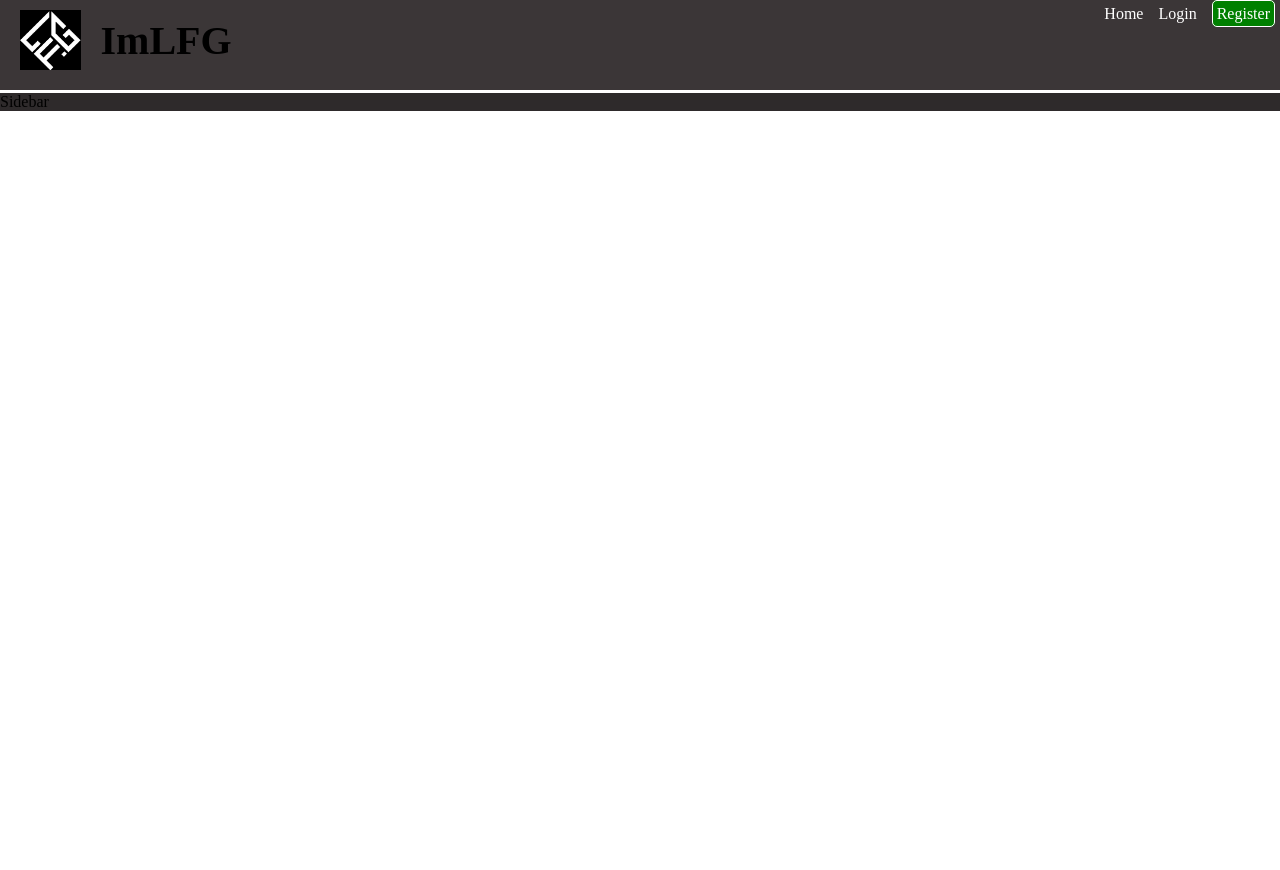
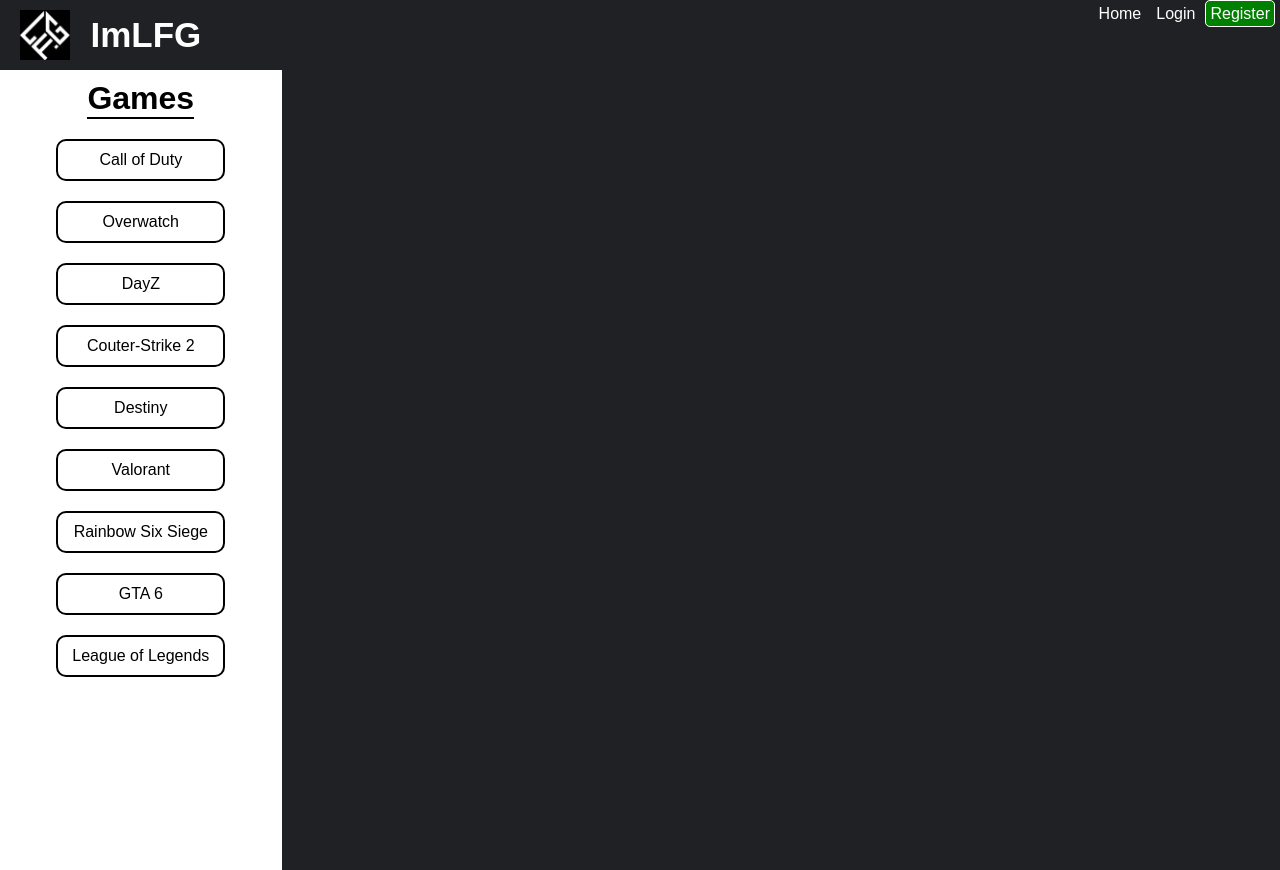
Before and after one commit to Mike-and-Zach/LFG, a React (Create React App) app: page / in a window 1280 px wide. Before the commit the page ends 800 px from the top, so only its background shows below. Built offline with nearby package versions, Linux system fonts and the light colour scheme.

Commit message:
updating frontend 4/11

```diff
--- a/package.json
+++ b/package.json
@@ -14,6 +14,7 @@
     "pg": "^8.10.0",
     "react": "^18.2.0",
     "react-dom": "^18.2.0",
+    "react-icons": "^4.8.0",
     "react-router-dom": "^6.10.0",
     "react-scripts": "^5.0.1",
     "sweetalert": "^2.1.2"
--- a/public/style.css
+++ b/public/style.css
@@ -1,40 +1,49 @@
 * {
     box-sizing: border-box;
     margin: 0;
+    padding:0;
+    font-family: 'Anton', sans-serif;
+
 }
+
 body {
     height: 100vh;
     width: 100%;
 }
 
- .app-container {
+  .app-container {
     display: flex;
     flex-direction: column;
-    width: 100%;
-    height: 100%;
-    background-color: rgba(41, 37, 38, 0.973);
-}
+    color: white;
+ }
 
 .navbar-container {
     display: flex;
     flex-direction: row;
     justify-content: space-between;
-    padding-bottom: 20px;
-    background-color: rgba(73, 67, 67, 0.513);
-    border-bottom: 3px solid white;
+    background-color: #202124;
+    position: -webkit-sticky;
+    position: sticky;
+    top: 0;
 }
 
-.navbar {
+.register-container {
+    display: flex;
+    flex-direction: row;
+    height: 100;
+}
+
+ .navbar {
     display: flex;
     flex-direction: row;
     list-style: none;
     text-decoration: none;
-    align-items: flex-start;
     justify-content: space-around;
 }
 
 a {
     text-decoration: none;
+    padding: 5px;
 }
 
 .logout-btn {
@@ -42,10 +51,6 @@
     background-color: red;
     padding: 4px;
     border-radius: 5px;
-}
-
-.logout-btn:hover {
-    background-color: rgba(83, 10, 10, 0.421);
 }
 
 .single-links {
@@ -65,7 +70,7 @@
 }
 
 .navbar-links {
-    padding-left: 15px;
+    padding-left: 5px;
 }
 
 .navbar-group1 {
@@ -73,36 +78,19 @@
     flex-direction: row;
     align-items: center;
     padding-top: 10px;
+    padding-bottom: 10px;
     padding-left: 20px;
+    padding-right: 20px;
+
 }
 
 .link-container {
-    padding-top: 5px;
-    padding-right: 5px;
+   padding: 5px;
 }
 
 .header {
-    font-size: 40px;
+    font-size: 35px;
     padding-left: 20px;
-}
-
-img {
-    height: 60px
-}
-
-h1 {
-    color: white;
-}
-
-h4 {
-    color: white
-}
-
-p {
-    color: white
-}
-
-span {
     color: white
 }
 
@@ -112,15 +100,10 @@
     font-size: 35px;
 }
 
-.posts-header-container {
-    display: flex;
-    justify-content: center;
-    padding-bottom: 5px;
-}
-
 .posts {
     margin-top: 20px;
-    padding-left: 20px;
+    width: 100%;
+    margin-left: 30px;
 }
 
 .post {
@@ -138,26 +121,24 @@
     align-self: center;
     width: 15vh;
     height: 5vh;
-    background-color: rgb(18, 107, 18);
-    color: white;
+    background-color: white;
+    color: black;
     padding: 4px;
     border-radius: 5px;
     border: 1px solid white;
 }
 .create-post-btn:hover {
-    background-color: rgba(9, 118, 34, 0.531);
+    background-color: rgba(196, 197, 196, 0.531);
     cursor: pointer;
+    transition: 400ms;
+    box-shadow: 1px 1px 1px rgba(245, 245, 245, 0.645);
+    transform: translateY(4px);
 }
 
 .create-post {
     display: flex;
     justify-content: center;
     padding-bottom: 20px;
-}
-
-select {
-    width: 100%;
-    padding: 5px;
 }
 
 .close-btn {
@@ -168,11 +149,18 @@
     margin-right: 5vh;
     width: 7vh;
     cursor: pointer;
+    border: none;
+}
+
+.close-btn:hover {
+    transition: 400ms;
+    background-color: rgb(160, 14, 14);
+    transform: translateY(2px);
 }
 
 .description-text {
-    padding: 10px;
-    height: 60px;
+    padding: 5px;
+    height: 90px;
     width: 100%;
     resize: none;
 }
@@ -182,23 +170,34 @@
 }
 
 .submit-post-btn {
-    background-color: green;
-    color: white;
+    background-color: whitesmoke;
+    color: black;
     padding: 4px;
     border-radius: 5px;
-    width: 10vh;
+    width: 8vw;
     cursor: pointer;
-    border: 1px solid white
+    border: 1px solid whitesmoke
+}
+
+.submit-post-btn:hover{
+    background-color: lightgrey;
+    transition: 500ms;
+    transform: translateY(2px);
 }
 
 .message-user-btn {
-    background-color: green;
-    color: white;
+    background-color: white;
+    color: black;
     padding: 4px;
     border-radius: 5px;
     width: 15vh;
     cursor: pointer;
     border: 1px solid white;
+}
+
+.message-user-btn:hover {
+    background-color: lightgrey;
+    transition: 500ms;
 }
 
 .created-post-user {
@@ -215,7 +214,6 @@
 .game-title-container {
     display: flex;
     padding-top: 25px;
-    padding-bottom: 10px;
 }
 
 .game-title {
@@ -226,11 +224,9 @@
 .game-description {
     width: 20%;
     margin-top: 10px;
-    /* background-color: white; */
     padding: 5px;
-    margin-bottom: 15px;
-    color: red;
-    /* border: 2px solid black; */
+    margin-bottom: 10px;
+    color: white;
     border-radius: 10px;
 }
 
@@ -243,8 +239,9 @@
 }
 
 .comment-time {
-    padding-bottom: 20px;
-    font-size: 10px;
+    font-size: 8px;
+    padding-left: 10px;
+    justify-content: end;
 }
 
 .comments-header {
@@ -272,10 +269,10 @@
     cursor: pointer;
     border: 1px solid white
 }
-/* .delete-post-btn-container {
+.delete-post-btn-container {
     display: flex;
     justify-content: space-between;
-} */
+}
 
 hr {
     margin-top: 40px;
@@ -297,3 +294,58 @@
     padding-left: 20px;
     padding-right: 20px;
 }
+
+.sidebar-container {
+    width: 22vw;
+    height: 100vh;
+    position: left;
+    background-color: rgb(255, 255, 255);
+    position: -webkit-sticky;
+    position: sticky;
+    top: 70px;
+    display: flex;
+    flex-direction: column;
+    align-items: center;
+}
+
+img {
+    height: 50px;
+}
+
+.whole {
+    display: flex;
+    background-color: #202124
+}
+
+.sidebar-name {
+    cursor: pointer;
+    width: 60%;
+    color: black;
+    padding: 10px;
+    text-align: center;
+    margin-top: 20px;
+    border: 2px solid black;
+    border-radius: 10px;
+}
+
+.sidebar-name:hover {
+    background-color: lightgrey;
+    transition: 400ms;
+    box-shadow: 5px 5px 8px rgb(151, 151, 151);
+    transform: translateY(4px);
+}
+
+.sidebar-header {
+    padding-top: 10px;
+    border-bottom: 2px solid black;
+    color: black
+}
+
+.comment-username-and-time {
+    display: flex;
+    align-items: center;
+}
+
+.comment-message {
+    padding-bottom: 10px;
+}
--- a/src/components/App.js
+++ b/src/components/App.js
@@ -13,7 +13,6 @@
 const App = () => {
     const [token, setToken] = useState(localStorage.getItem("token") || "");
     console.log("token ==>", token);
-    const username = localStorage.getItem("username")
     const navigate = useNavigate();
     useEffect(() => {
         localStorage.setItem("token", token)
@@ -23,17 +22,26 @@
 
     return (
     <div className="app-container">
-        <Navbar setToken={setToken} username={username}/>
+        <Navbar /*setToken={setToken} username={username}*//>
+        <div className="whole">
         <Sidebar />
-       <Routes>
+        <Routes>
             <Route path="/posts" element={<Posts token={token} />}></Route>
             <Route path="/register" element={<Register token={token} setToken={setToken} />}></Route>
             <Route path="/login" element={<Login setToken={setToken} />}></Route>
             <Route path="/inbox" element={<Inbox token={token}/>}></Route>
-       </Routes>
+        </Routes>
+
+        </div>
+
+
     </div>
+
+
     )
+
 }
 
 
+
 export default App;
--- a/src/components/Navbar.js
+++ b/src/components/Navbar.js
@@ -1,6 +1,7 @@
 import { useNavigate, Link} from "react-router-dom";
 
-const Navbar = ({setToken, username}) => {
+const Navbar = ({setToken}) => {
+    const username = localStorage.getItem("username")
     const navigate = useNavigate();
     return (
     <div className="navbar-container">
--- a/src/components/Post.js
+++ b/src/components/Post.js
@@ -118,7 +118,6 @@
                             <p className="game-title">{post.gameTitle}</p>
                         </div>
                         <div className="description-container">
-                            <h4>Description:</h4>
                             <p className="game-description">{post.description}</p>
                         </div>
                         <div className="comments-container">
@@ -126,9 +125,11 @@
                             {allComments.filter(comment => comment.postId === post.id).reverse().map((comment => {
                                 return (
                                     <div key={comment.id} className="ind-comment-container">
-                                        <p className="comment-user">{comment.username_comment}</p>
-                                        <p className="comment-message">- {comment.message}</p>
-                                        <span className="comment-time">{moment().format('MMMM Do YYYY, h:mm a')}</span>
+                                        <p className="comment-message">{comment.message}</p>
+                                        <div className="comment-username-and-time">
+                                            <p className="comment-user">- {comment.username_comment}</p>
+                                            <span className="comment-time">{moment().format('MMMM Do YYYY, h:mm a')}</span>
+                                        </div>
                                     </div>
                                 )
                             }))}
--- a/src/components/Register.js
+++ b/src/components/Register.js
@@ -36,7 +36,7 @@
     }
 
     return (
-        <div>
+        <div className="register-container">
             <h1>Register</h1>
             <form>
                 <label htmlFor="username">Username:</label> <br />
--- a/src/components/Sidebar.js
+++ b/src/components/Sidebar.js
@@ -1,9 +1,20 @@
 
 const Sidebar = () => {
+
     return (
-        <div className="sidebar">
-            Sidebar
-        </div>
+        <div className="sidebar-container">
+                    <h1 className="sidebar-header">Games</h1>
+                    <p className="sidebar-name">Call of Duty</p>
+                    <p className="sidebar-name">Overwatch</p>
+                    <p className="sidebar-name">DayZ</p>
+                    <p className="sidebar-name">Couter-Strike 2</p>
+                    <p className="sidebar-name">Destiny</p>
+                    <p className="sidebar-name">Valorant</p>
+                    <p className="sidebar-name">Rainbow Six Siege</p>
+                    <p className="sidebar-name">GTA 6</p>
+                    <p className="sidebar-name">League of Legends</p>
+            </div>
+
     )
 }
 
```
Also changed, not shown: 1 other file (tests, documents, lock files or other folders).
